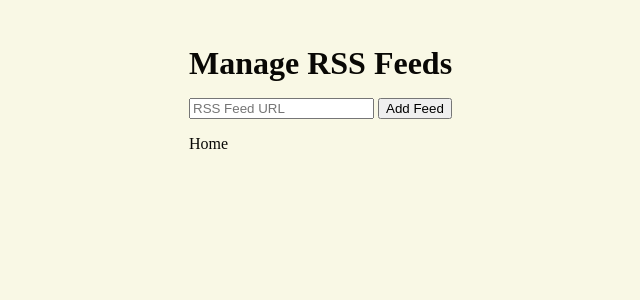
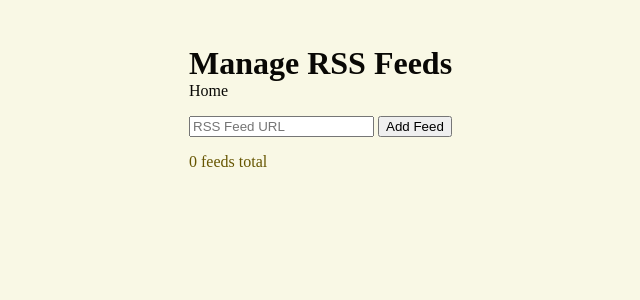
Before and after one commit to andrew-pa/rsrssr, a Flask app: page /feeds in a window 1280 px wide. Shown: the top 300 px of the page, without its empty margins (75-715 px from the left). Run offline with Flask 3, Linux system fonts and the light colour scheme.

Commit message:
add feed count to feed view

```diff
--- a/static/styles.css
+++ b/static/styles.css
@@ -28,17 +28,15 @@ body {
 
 h1 {
     font-size: 2em;
-    margin-bottom: 1rem;
+    margin-bottom: 0;
 }
 
 form {
     margin-bottom: 1rem;
 }
 
-.feed-item {
-    margin-bottom: 0.5rem;
-    display: flex;
-    flex-direction: column;
+hr {
+    color: var(--color-foreground);
 }
 
 a {
@@ -47,6 +45,12 @@ a {
 }
 a:visited {
     color: var(--color-visited);
+}
+
+.feed-item {
+    margin-bottom: 0.5rem;
+    display: flex;
+    flex-direction: column;
 }
 
 .feed-item .item-info {
--- a/templates/feeds.html
+++ b/templates/feeds.html
@@ -8,10 +8,12 @@
 </head>
 <body>
     <h1>Manage RSS Feeds</h1>
-    <form method="POST">
+    <a href="/">Home</a>
+    <form method="POST" style="margin-top: 1rem;">
         <input type="text" name="url" placeholder="RSS Feed URL" required>
         <button type="submit">Add Feed</button>
     </form>
+    <p style="color:var(--color-subtle);">{{ feeds | length }} feeds total</p>
     <ul>
         {% for feed in feeds %}
             <li>
@@ -23,6 +25,5 @@
             </li>
         {% endfor %}
     </ul>
-    <a href="/">Home</a>
 </body>
 </html>
```
Also changed, not shown: 1 other file.
